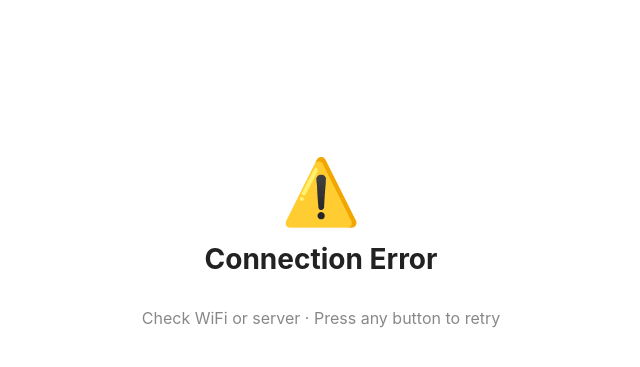
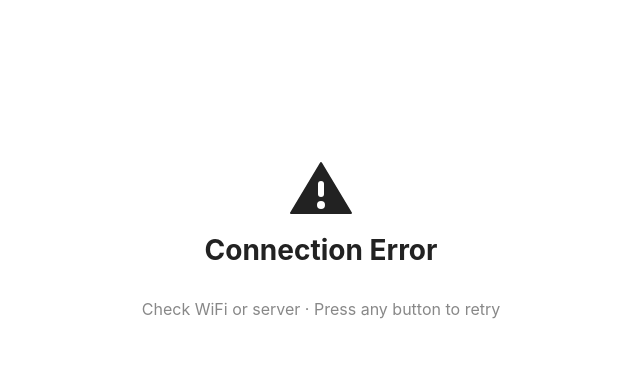
Before and after one commit to XanderLuciano/reterminal, a Flask app: template server/templates/error.html in a window 1280 px wide. Shown: the top 367 px of the page, without its empty margins (79-719 px from the left). Run offline with Flask 3, Linux system fonts and the light colour scheme; the template is opened without the code that fills it, so the values that code supplies are empty.

Commit message:
fix: replace emoji icons with inline SVGs for reliable e-ink rendering
Emoji rendering in Playwright depends on system emoji fonts which vary
wildly across Linux distros. On the rendering server, emoji often
render as tofu (□) or with wrong proportions.

Replaced with inline SVGs:
- Splash: simple monitor/display icon (filled screen + base)
- Error: warning triangle with ! (polygon + rect + circle)

Inline SVGs are part of the HTML, need no fonts, and render identically
everywhere Chromium runs. Also regenerate embedded screens + E1001 prebuilt.

```diff
--- a/server/templates/error.html
+++ b/server/templates/error.html
@@ -9,12 +9,17 @@
     align-items: center; justify-content: center;
     color: #222222;
   }
-  .icon { font-size: 64px; margin-bottom: 12px; }
+  .icon { margin-bottom: 16px; }
+  .icon svg { display: block; }
   h1 { font-size: 28px; font-weight: 700; margin: 0 0 8px 0; }
   .msg { font-size: 20px; color: #444444; margin-bottom: 4px; }
   .hint { font-size: 16px; color: #888888; margin-top: 20px; }
 </style></head><body>
-  <div class="icon">⚠️</div>
+  <div class="icon"><svg width="64" height="56" viewBox="0 0 64 56" fill="none" xmlns="http://www.w3.org/2000/svg">
+    <polygon points="32,2 62,52 2,52" fill="#222" stroke="#222" stroke-width="2" stroke-linejoin="round"/>
+    <rect x="29" y="20" width="6" height="16" rx="3" fill="#fff"/>
+    <circle cx="32" cy="44" r="4" fill="#fff"/>
+  </svg></div>
   <h1>Connection Error</h1>
   <div class="msg">{{ message }}</div>
   <div class="hint">Check WiFi or server · Press any button to retry</div>
```
Also changed, not shown: server/templates/splash.html (+8 -2 lines), 2 other files.
